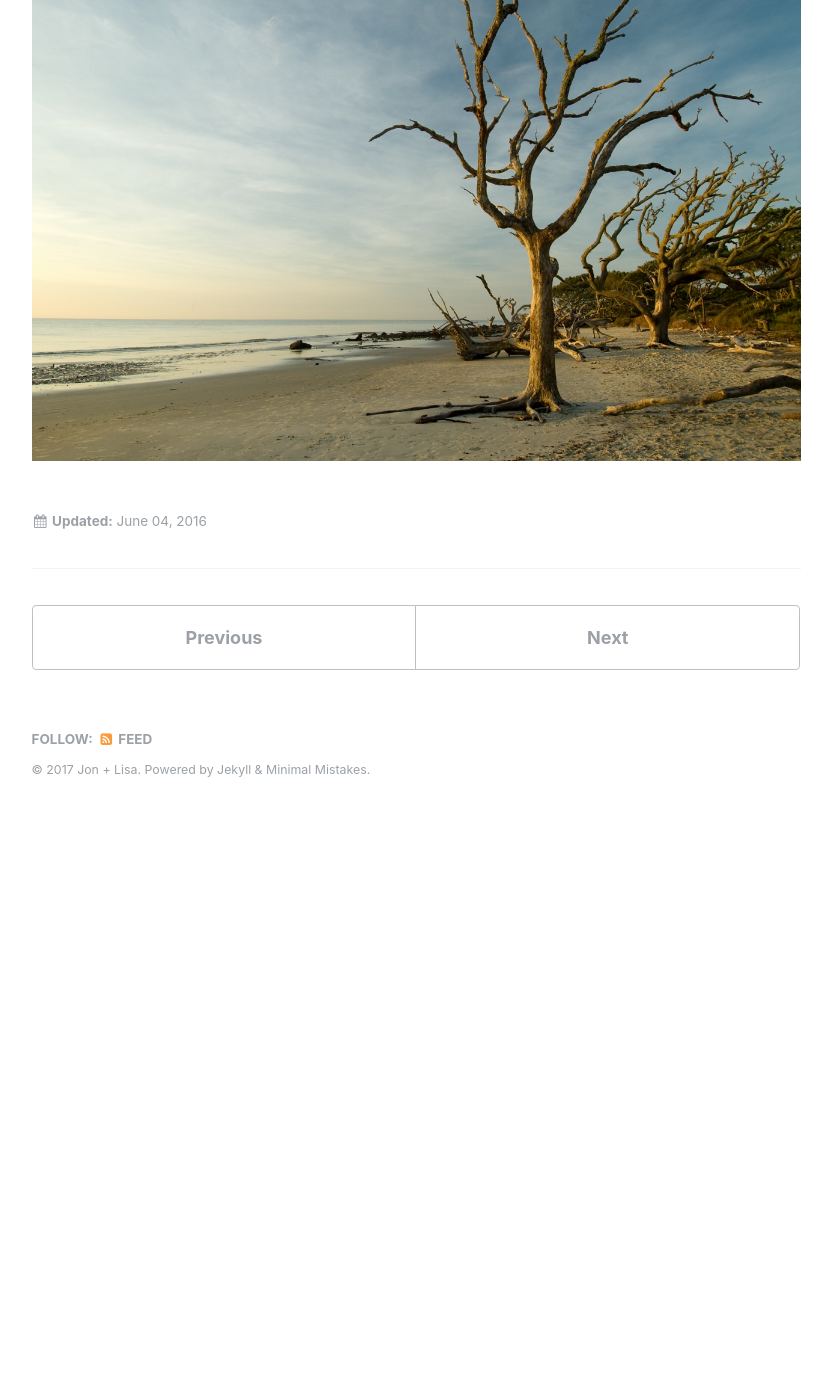
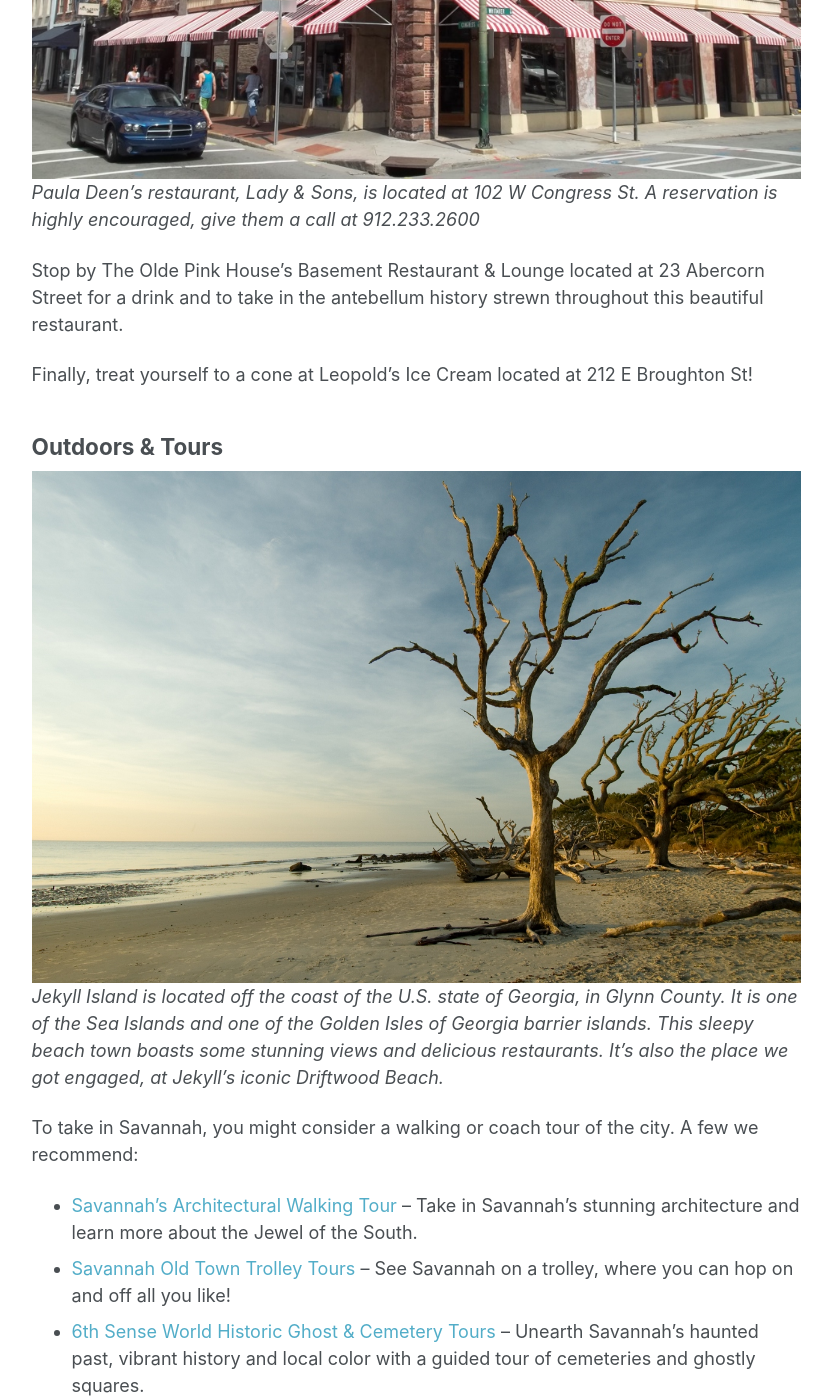
Before and after one commit to jon-arnold/JL-adventures, a Jekyll site: the page built from _posts/2016-06-04-things-to-do-in-savannah.markdown, in a window 1280 px wide and 1400 px high, scrolled down 2843 px. Shown: the whole window, without its empty margins (250-1082 px from the left). Built offline with Jekyll 4.4.1, drawn with Linux system fonts in a browser that asks for light colours; before the commit the page ends 3676 px from its top, so only the background shows below that; some of the changed text lies outside the part shown.

Commit message:
Added things to do
Filled in things to do page with new content.

```diff
--- a/_posts/2016-06-04-things-to-do-in-savannah.markdown
+++ b/_posts/2016-06-04-things-to-do-in-savannah.markdown
@@ -13,16 +13,36 @@
 
 ![Savannah Map](/images/savannah-map.jpg)
 
+
 ## History
 
+![Mercer House](/images/mercer-house.jpg)
+_The Mercer Williams House located at 429 Bull Street._
 
-![Mercer House](/images/mercer-house.jpg)
+Be sure to walk Forsyth Park and see their iconic fountain located at the corner of Drayton Street & W Gaston Street.
+
+Bonaventure Cemetery is Savannah’s oldest cemetery, immortalized in best-selling book, “Midnight in the Garden of Good and Evil”. It's located at 330 Bonaventure Rd, Thunderbolt, GA 31404 and is worth getting lost in.
+
+Other stunning history sites include the Cathedral of St. John the Baptist located at 222 E Harris St and Juliette Gorden Low's birthplace (founder of the Girl Scouts) located at 10 E Oglethorpe Ave.
+
 
 ## Food
 
+![Lady & Sons](/images/lady-and-sons.jpg)
+_Paula Deen’s restaurant, Lady & Sons, is located at 102 W Congress St. A reservation is highly encouraged, give them a call at 912.233.2600_
 
-![The Lady & Sons](/images/lady-and-sons.jpg)
+Stop by The Olde Pink House’s Basement Restaurant & Lounge located at 23 Abercorn Street for a drink and to take in the antebellum history strewn throughout this beautiful restaurant.
 
-## Outdoors
+Finally, treat yourself to a cone at Leopold’s Ice Cream located at 212 E Broughton St!
+
+
+## Outdoors & Tours
 
 ![Jekyll Island](/images/jekyll.jpg)
+_Jekyll Island is located off the coast of the U.S. state of Georgia, in Glynn County. It is one of the Sea Islands and one of the Golden Isles of Georgia barrier islands. This sleepy beach town boasts some stunning views and delicious restaurants. It's also the place we got engaged, at Jekyll's iconic Driftwood Beach._
+
+To take in Savannah, you might consider a walking or coach tour of the city. A few we recommend:
+
+* [Savannah’s Architectural Walking Tour](https://www.google.com/url?sa=t&rct=j&q=&esrc=s&source=web&cd=1&cad=rja&uact=8&ved=0ahUKEwiijODQw5fTAhXI4yYKHfatAzoQFggcMAA&url=https%3A%2F%2Farchitecturalsavannah.com%2F&usg=AFQjCNGe-lGwtMGMfA-Ir-nSP1L-w_vwHg) – Take in Savannah's stunning architecture and learn more about the Jewel of the South.
+* [Savannah Old Town Trolley Tours](https://www.trolleytours.com/savannah) – See Savannah on a trolley, where you can hop on and off all you like!
+* [6th Sense World Historic Ghost & Cemetery Tours](http://6thsenseworld.com) – Unearth Savannah's haunted past, vibrant history and local color with a guided tour of cemeteries and ghostly squares.
```
